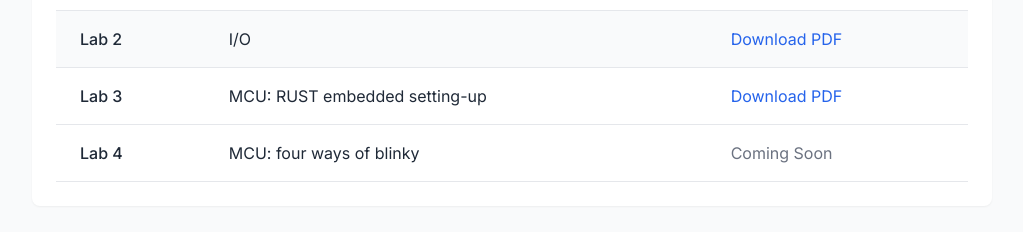
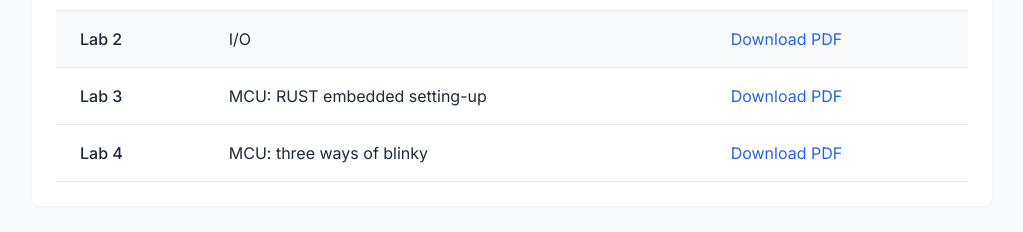
Before and after one commit to xlicoe/ENR325, a plain HTML site: page index.html in a window 1280 px wide. Shown: the part 1980-2212 px from the top of the page, without its empty margins (128-1151 px from the left). Drawn offline with nearby package versions, Linux system fonts and the light colour scheme.

Commit message:
Update index.html

```diff
--- a/index.html
+++ b/index.html
@@ -305,8 +305,8 @@
                             </tr>
                              <tr class="border-b">
                                 <td class="px-6 py-4 font-medium">Lab 4</td>
-                                <td class="px-6 py-4">MCU: four ways of blinky</td>
-                                <td class="px-6 py-4 text-gray-500">Coming Soon</td>
+                                <td class="px-6 py-4">MCU: three ways of blinky</td>
+                                <td class="px-6 py-4"><a href="Labs/lab4.pdf" class="text-blue-600 hover:underline" target="_blank">Download PDF</a></td>
                             </tr>
                              </tbody>
                     </table>
```
